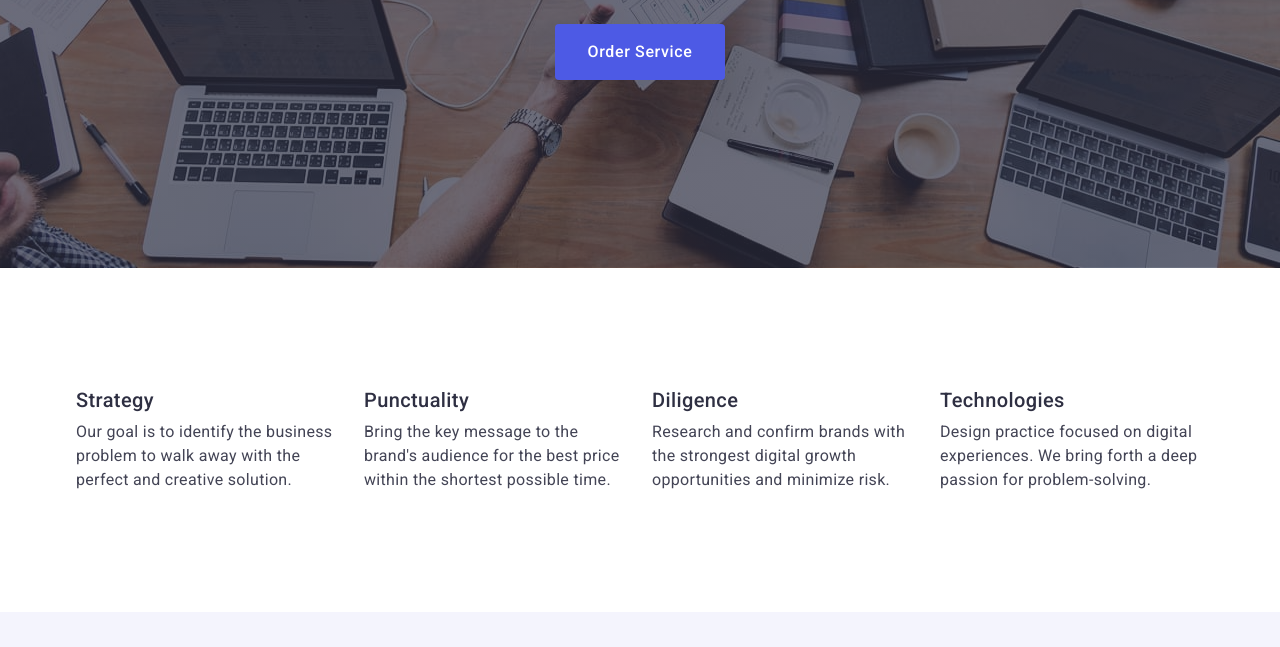
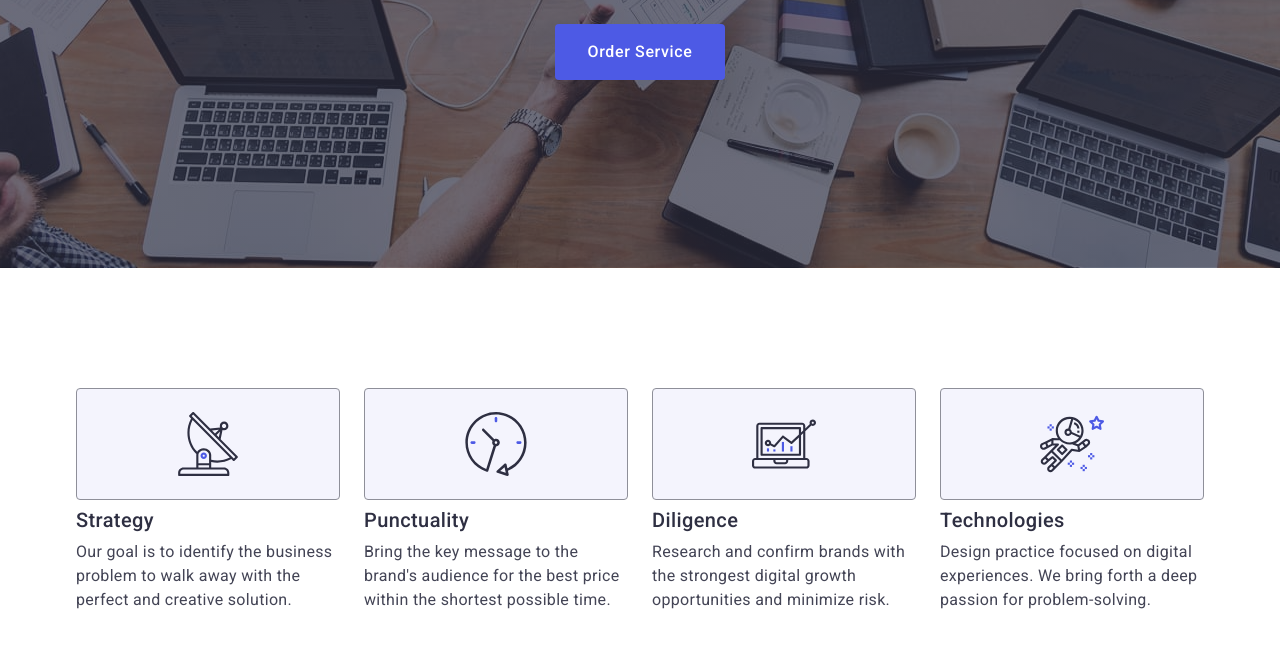
Before and after one commit to artem19898-droid/goit-markup-hw-04, a plain HTML site: page index.html in a window 1280 px wide. Shown: the part 405-1052 px from the top of the page. Drawn offline with nearby package versions, Linux system fonts and the light colour scheme.

Commit message:
add feature svg

```diff
--- a/css/styles.css
+++ b/css/styles.css
@@ -217,6 +217,17 @@ background-size: cover;
         width: calc((100% - 72px) / 4)
 }
 
+.icon {
+        display: flex;
+        align-items: center;
+        justify-content: center;
+        height: 112px;
+        background-color: #f4f4fd;
+        border-radius: 4px;
+        border: 1px solid #8e8f99;
+        margin-bottom: 8px;
+}
+
 .features-text {
         font-weight: 400;
         font-size: 16px;
--- a/index.html
+++ b/index.html
@@ -50,18 +50,38 @@
             <h2 class="visually-hidden">Features</h2>
                      <ul class="features-list">
                      <li class="features-item">
+                      <div class="icon">
+              <svg width="64" height="64">
+                <use href="./images/icons.svg#icon-antenna"></use>
+              </svg>
+                      </div>
             <h3 class="features-subtitle">Strategy</h3>
             <p class="features-text">Our goal is to identify the business problem to walk away with the perfect and creative solution.</p>
                      </li>
                      <li class="features-item">
+                      <div class="icon">
+                        <svg width="64" height="64">
+                          <use href="./images/icons.svg#icon-clock"></use>
+                        </svg>
+                      </div>
             <h3 class="features-subtitle">Punctuality</h3>
             <p class="features-text">Bring the key message to the brand's audience for the best price within the shortest possible time.</p>
                      </li>
                      <li class="features-item">
+                      <div class="icon">
+                        <svg width="64" height="64">
+                          <use href="./images/icons.svg#icon-diagram"></use>
+                        </svg>
+                      </div>
             <h3 class="features-subtitle">Diligence</h3>
             <p class="features-text">Research and confirm brands with the strongest digital growth opportunities and minimize risk.</p>
                      </li>
             <li class="features-item">
+              <div class="icon">
+                <svg width="64" height="64">
+                  <use href="./images/icons.svg#icon-astronaut"></use>
+                </svg>
+              </div>
             <h3 class="features-subtitle">Technologies</h3>
             <p class="features-text">Design practice focused on digital experiences. We bring forth a deep passion for problem-solving.</p>
             </li>
```
